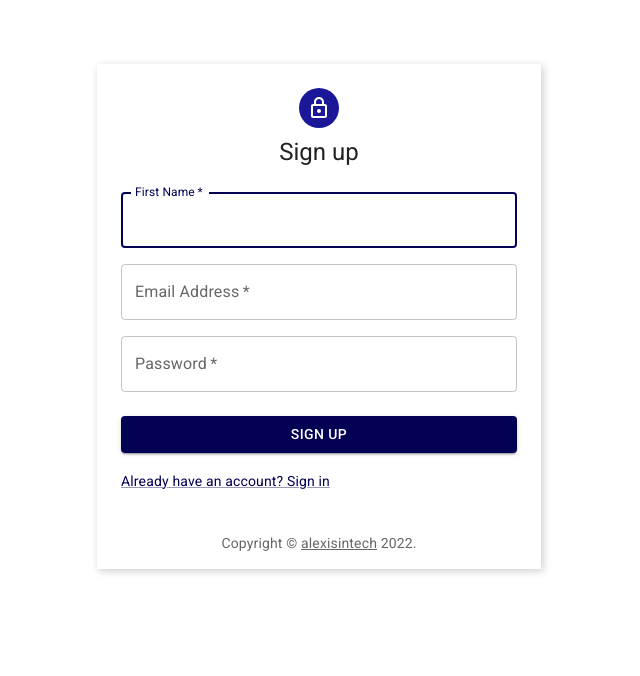
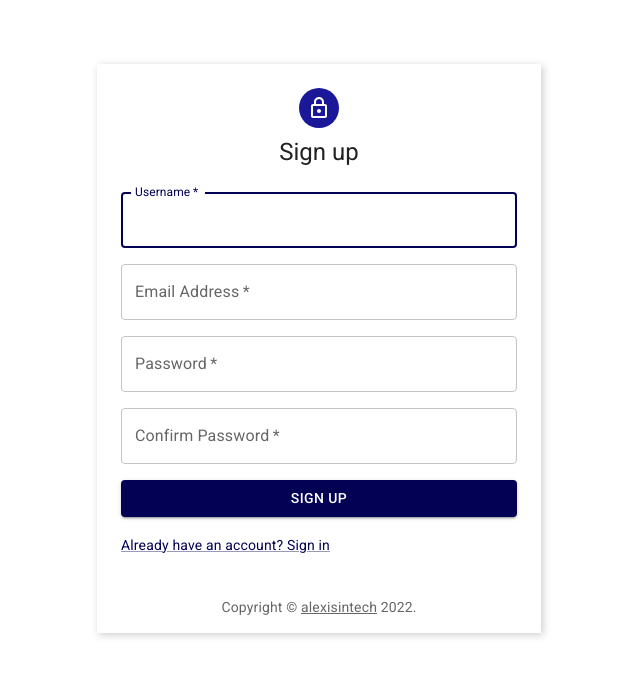
Before and after one commit to alexisintech/seize-the-day, a React (Vite) app in the folder client/: page /signup in a window 1280 px wide. Shown: the top 676 px of the page, without its empty margins (321-961 px from the left). Built offline with nearby package versions, Linux system fonts and the light colour scheme.

Commit message:
Update Signup.jsx

```diff
--- a/client/src/pages/Signup.jsx
+++ b/client/src/pages/Signup.jsx
@@ -1,10 +1,8 @@
-import * as React from "react";
+import { useState } from "react";
 import Avatar from "@mui/material/Avatar";
 import Button from "@mui/material/Button";
 import CssBaseline from "@mui/material/CssBaseline";
 import TextField from "@mui/material/TextField";
-import FormControlLabel from "@mui/material/FormControlLabel";
-import Checkbox from "@mui/material/Checkbox";
 import Link from "@mui/material/Link";
 import Grid from "@mui/material/Grid";
 import Box from "@mui/material/Box";
@@ -25,14 +23,39 @@ const theme = createTheme({
   },
 });
 
+const api_base =
+  process.env.NODE_ENV === "development"
+    ? "http://localhost:2222"
+    : "replace with railway URL";
+
 export default function Signup() {
-  const handleSubmit = (event) => {
+  const [doesUserExist, setDoesUserExist] = useState(false);
+
+  const handleSubmit = async (event) => {
     event.preventDefault();
-    const data = new FormData(event.currentTarget);
-    console.log({
-      email: data.get("email"),
-      password: data.get("password"),
-    });
+    const data = new FormData(event.target);
+
+    try {
+      const req = await fetch(api_base + "/signup", {
+        method: "POST",
+        headers: {
+          "Content-Type": "application/json",
+        },
+        body: JSON.stringify({
+          userName: data.get("userName"),
+          email: data.get("email"),
+          password: data.get("password"),
+          confirmPassword: data.get("confirmPassword"),
+        }),
+      });
+      const res = await req.json();
+      console.log(res);
+      if (res.message === "User already exists!") {
+        setDoesUserExist(true);
+      }
+    } catch (err) {
+      console.log(err);
+    }
   };
 
   return (
@@ -74,9 +97,9 @@ export default function Signup() {
                   autoFocus
                   required
                   fullWidth
-                  id="firstName"
-                  label="First Name"
-                  name="firstName"
+                  id="userName"
+                  label="Username"
+                  name="userName"
                   autoComplete="given-name"
                 />
               </Grid>
@@ -101,12 +124,29 @@ export default function Signup() {
                   autoComplete="new-password"
                 />
               </Grid>
+              <Grid item xs={12}>
+                <TextField
+                  required
+                  fullWidth
+                  id="confirmPassword"
+                  label="Confirm Password"
+                  name="confirmPassword"
+                  type="password"
+                />
+              </Grid>
             </Grid>
+
+            {doesUserExist && (
+              <Typography sx={{ color: "red", mt: 2, fontSize: "0.9rem" }}>
+                Account with that email address or username already exists.
+              </Typography>
+            )}
+
             <Button
               type="submit"
               fullWidth
               variant="contained"
-              sx={{ mt: 3, mb: 2 }}
+              sx={{ mt: 2, mb: 2 }}
             >
               Sign Up
             </Button>
```
